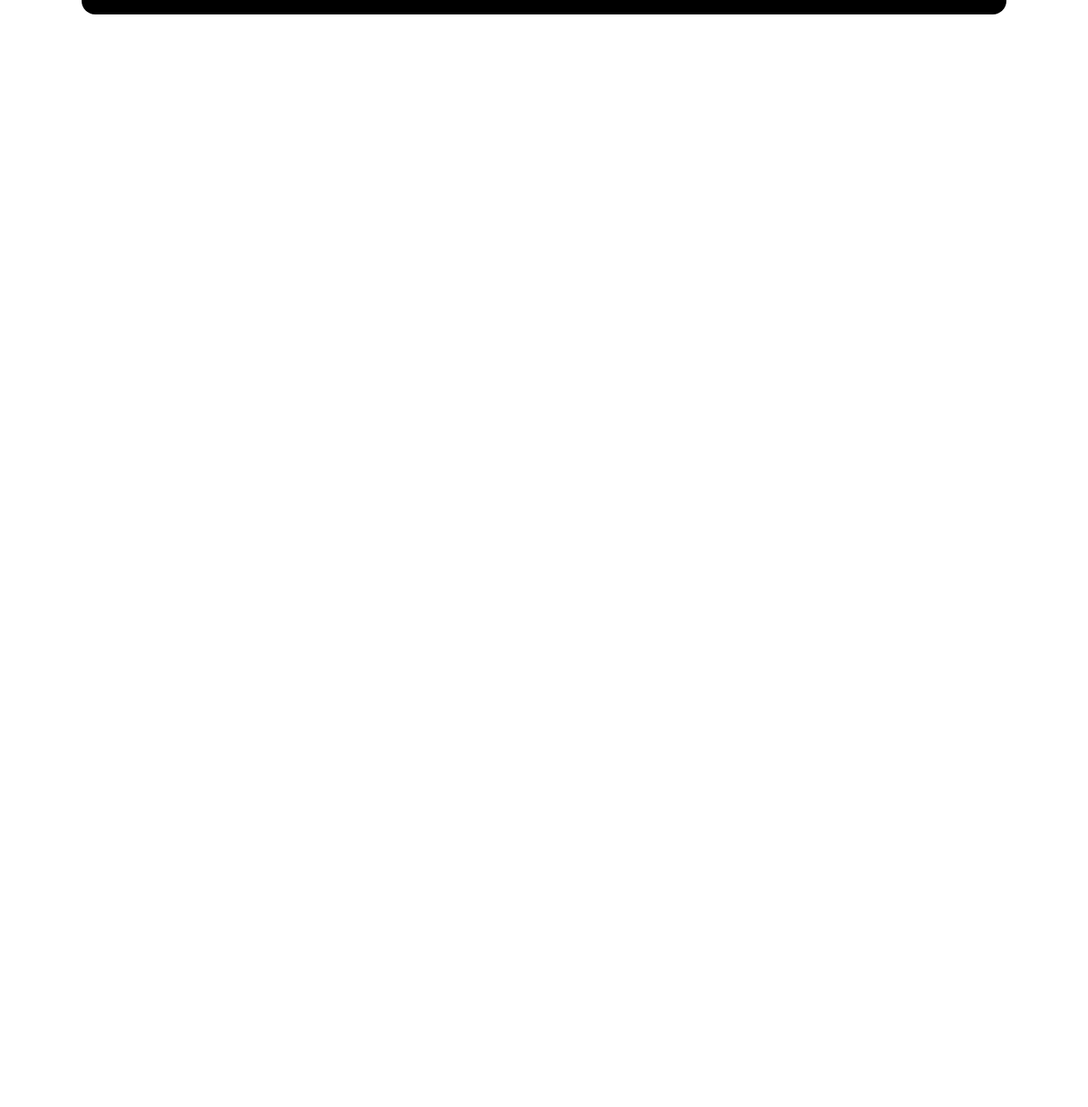
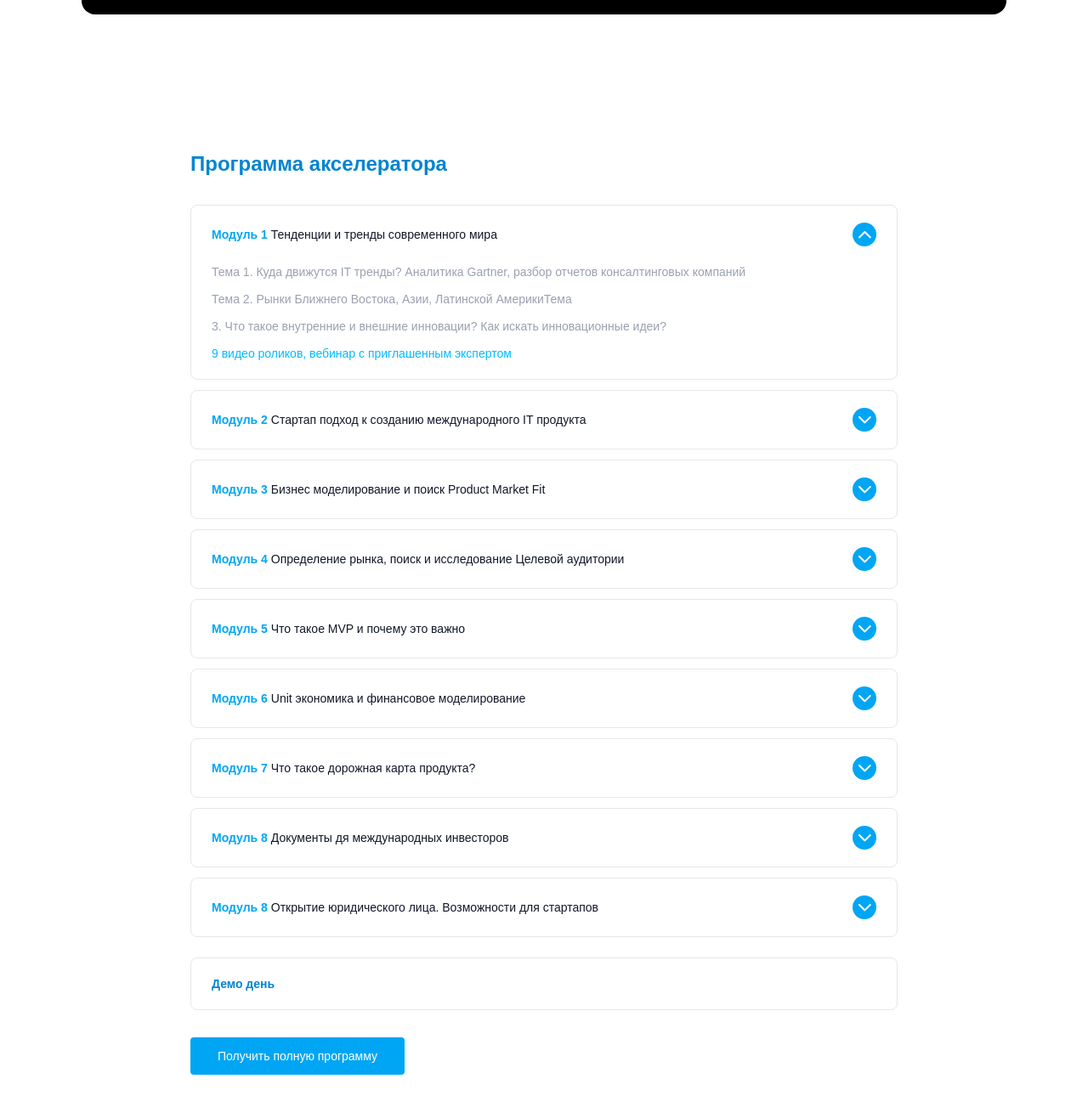
Before and after one commit to mirzozodam2009-lang/Home-Work, a website: page index.html in a window 1280 px wide. Shown: the part 4159-5462 px from the top of the page at 85% size. Before the commit the page ends 4256 px from the top, so only its background shows below. Drawn offline with Linux system fonts and the light colour scheme.

Commit message:
Section 7

```diff
--- a/index.html
+++ b/index.html
@@ -217,5 +217,87 @@
     </div>
   </div>
 </section>
+
+<section class="max-w-4xl mx-auto px-8 py-20">
+  <h2 class="text-2xl font-bold text-sky-600 mb-8">Программа акселератора</h2>
+
+  <div class="border border-gray-200 rounded-lg mb-3">
+    <div class="flex items-center justify-between px-6 py-5">
+      <p class="text-sm text-gray-900"><span class="text-sky-500 font-bold">Модуль 1</span> Тенденции и тренды современного мира</p>
+      <div class="w-7 h-7 rounded-full bg-sky-500 flex items-center justify-center text-white text-xs shrink-0">
+        <img src="Arrow 9.png">
+      </div>
+    </div>
+    <div class="px-6 pb-5">
+      <p class="text-sm text-gray-400 mb-3">Тема 1. Куда движутся IT тренды? Аналитика Gartner, разбор отчетов консалтинговых компаний</p>
+      <p class="text-sm text-gray-400 mb-3">Тема 2. Рынки Ближнего Востока, Азии, Латинской АмерикиТема</p>
+      <p class="text-sm text-gray-400 mb-3">3. Что такое внутренние и внешние инновации? Как искать инновационные идеи?</p>
+      <p class="text-sm text-sky-400">9 видео роликов, вебинар с приглашенным экспертом</p>
+    </div>
+  </div>
+
+  <div class="border border-gray-200 rounded-lg mb-3 flex items-center justify-between px-6 py-5">
+    <p class="text-sm text-gray-900"><span class="text-sky-500 font-bold">Модуль 2</span> Стартап подход к созданию международного IT продукта</p>
+    <div class="w-7 h-7 rounded-full bg-sky-500 flex items-center justify-center text-white text-xs shrink-0">
+        <img src="Arrow 9 (1).png">
+    </div>
+  </div>
+
+  <div class="border border-gray-200 rounded-lg mb-3 flex items-center justify-between px-6 py-5">
+    <p class="text-sm text-gray-900"><span class="text-sky-500 font-bold">Модуль 3</span> Бизнес моделирование и поиск Product Market Fit</p>
+    <div class="w-7 h-7 rounded-full bg-sky-500 flex items-center justify-center text-white text-xs shrink-0">
+        <img src="Arrow 9 (1).png">
+    </div>
+  </div>
+
+  <div class="border border-gray-200 rounded-lg mb-3 flex items-center justify-between px-6 py-5">
+    <p class="text-sm text-gray-900"><span class="text-sky-500 font-bold">Модуль 4</span> Определение рынка, поиск и исследование Целевой аудитории</p>
+    <div class="w-7 h-7 rounded-full bg-sky-500 flex items-center justify-center text-white text-xs shrink-0">
+        <img src="Arrow 9 (1).png">
+    </div>
+  </div>
+
+  <div class="border border-gray-200 rounded-lg mb-3 flex items-center justify-between px-6 py-5">
+    <p class="text-sm text-gray-900"><span class="text-sky-500 font-bold">Модуль 5</span> Что такое MVP и почему это важно</p>
+    <div class="w-7 h-7 rounded-full bg-sky-500 flex items-center justify-center text-white text-xs shrink-0">
+        <img src="Arrow 9 (1).png">
+    </div>
+  </div>
+
+  <div class="border border-gray-200 rounded-lg mb-3 flex items-center justify-between px-6 py-5">
+    <p class="text-sm text-gray-900"><span class="text-sky-500 font-bold">Модуль 6</span> Unit экономика и финансовое моделирование</p>
+    <div class="w-7 h-7 rounded-full bg-sky-500 flex items-center justify-center text-white text-xs shrink-0">
+        <img src="Arrow 9 (1).png">
+    </div>
+  </div>
+
+  <div class="border border-gray-200 rounded-lg mb-3 flex items-center justify-between px-6 py-5">
+    <p class="text-sm text-gray-900"><span class="text-sky-500 font-bold">Модуль 7</span> Что такое дорожная карта продукта?</p>
+    <div class="w-7 h-7 rounded-full bg-sky-500 flex items-center justify-center text-white text-xs shrink-0">
+        <img src="Arrow 9 (1).png">
+    </div>
+  </div>
+
+  <div class="border border-gray-200 rounded-lg mb-3 flex items-center justify-between px-6 py-5">
+    <p class="text-sm text-gray-900"><span class="text-sky-500 font-bold">Модуль 8</span> Документы дя международных инвесторов</p>
+    <div class="w-7 h-7 rounded-full bg-sky-500 flex items-center justify-center text-white text-xs shrink-0">
+        <img src="Arrow 9 (1).png">
+    </div>
+  </div>
+
+  <div class="border border-gray-200 rounded-lg mb-6 flex items-center justify-between px-6 py-5">
+    <p class="text-sm text-gray-900"><span class="text-sky-500 font-bold">Модуль 8</span> Открытие юридического лица. Возможности для стартапов</p>
+    <div class="w-7 h-7 rounded-full bg-sky-500 flex items-center justify-center text-white text-xs shrink-0"><img src="Arrow 9 (1).png"></div>
+  </div>
+
+  <div class="border border-gray-200 rounded-lg mb-8 px-6 py-5">
+    <p class="text-sm font-bold text-sky-600">Демо день</p>
+  </div>
+<button class="bg-sky-500 text-white px-8 py-3 rounded text-sm font-medium">
+    Получить полную программу
+  </button>
+</section>
+
+
 </body>
 </html>
```
